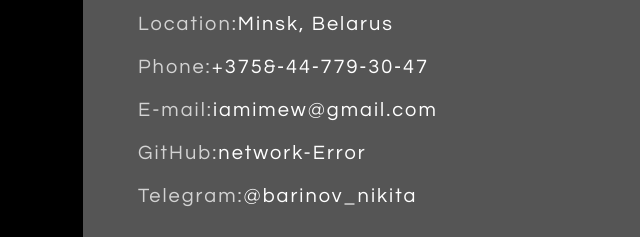
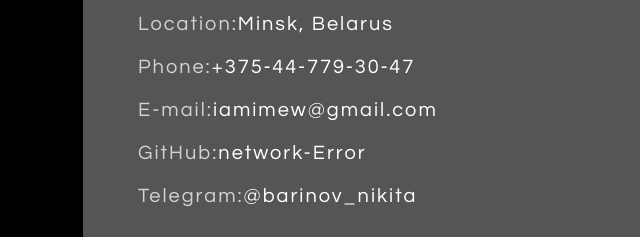
Before and after one commit to network-Error/rsschool-cv, a plain HTML site: page index.html in a window 1280 px wide. Shown: the part 1445-1682 px from the top of the page, 557-1197 px from the left. Drawn offline with Linux system fonts and the light colour scheme.

Commit message:
fix: remove extra character

```diff
--- a/index.html
+++ b/index.html
@@ -91,7 +91,7 @@
                     <h2 class="contacts__header">Contacts</h2>
                     <ul class="contacts__list">
                         <li class="contacts__item">Location:<a class="contacts__link" href="https://goo.gl/maps/D6Lf3qAxGWbGd1jw7" target="_blank">Minsk, Belarus</a></li>
-                        <li class="contacts__item">Phone:<a class="contacts__link" href="tel:+375447793047" target="_blank">+375&&#8209;44&#8209;779&#8209;30&#8209;47</a></li>
+                        <li class="contacts__item">Phone:<a class="contacts__link" href="tel:+375447793047" target="_blank">+375&#8209;44&#8209;779&#8209;30&#8209;47</a></li>
                         <li class="contacts__item">E-mail:<a class="contacts__link" href="mailto:iamimew@gmail.com">iamimew@gmail.com</a></li>
                         <li class="contacts__item">GitHub:<a class="contacts__link" href="https://github.com/network-Error" target="_blank">network-Error</a></li>
                         <li class="contacts__item">Telegram:<a class="contacts__link" href="https://t.me/barinov_nikita" target="_blank">@barinov_nikita</a></li>
```
